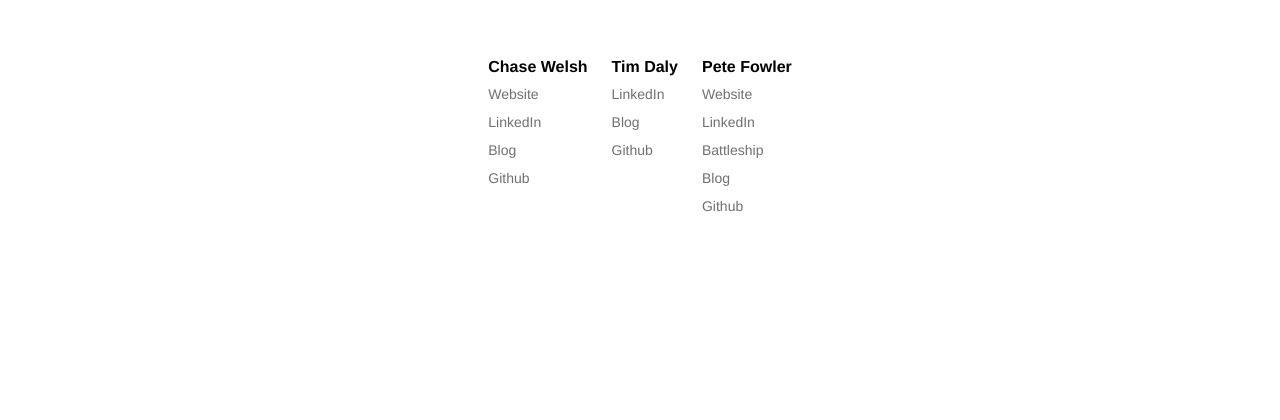
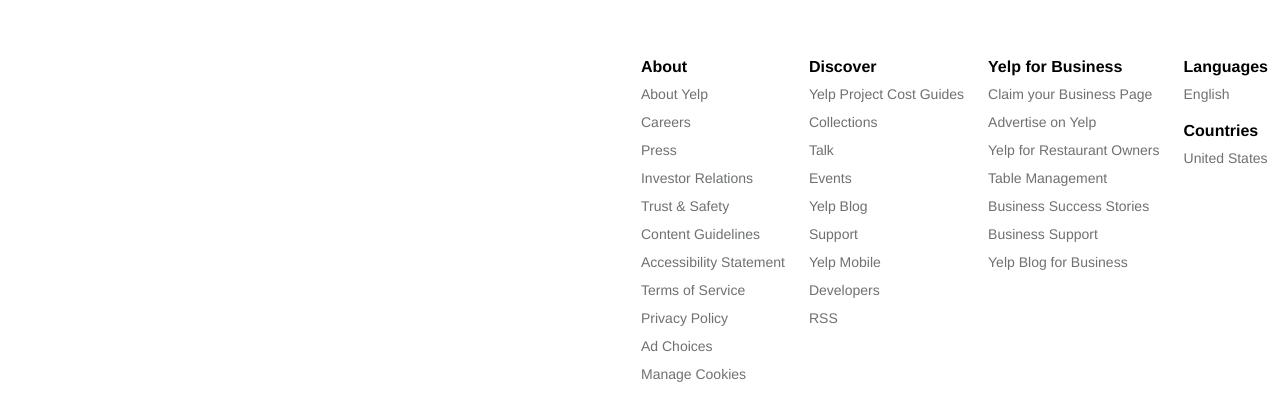
Before and after one commit to Pete-Fowler/yelp-clone-frontend, a React (Create React App) app: page /business/1 in a window 1280 px wide. Shown: the part 844-1264 px from the top of the page. Before the commit the page ends 1120 px from the top, so only its background shows below. Built offline with nearby package versions, Linux system fonts and the light colour scheme; no server answers.

Commit message:
Add actual yelp footer content

```diff
--- a/src/components/footer.js
+++ b/src/components/footer.js
@@ -6,27 +6,50 @@
     <div className="row" id="footer">
       <div style={{flex:"1"}}/>
       <div className="col">
-        <strong>Chase Welsh</strong>
-        <a href="https://f53.dev">Website</a>
-        <a href="https://www.linkedin.com/in/chase-welsh/">LinkedIn</a>
-        <a href="https://dev.to/f53">Blog</a>
-        <a href="https://github.com/CodeF53">Github</a>
+        <strong>About</strong>
+        <a href="#">About Yelp</a>
+        <a href="#">Careers</a>
+        <a href="#">Press</a>
+        <a href="#">Investor Relations</a>
+        <a href="#">Trust & Safety</a>
+        <a href="#">Content Guidelines</a>
+        <a href="#">Accessibility Statement</a>
+        <a href="#">Terms of Service</a>
+        <a href="#">Privacy Policy</a>
+        <a href="#">Ad Choices</a>
+        <a href="#">Manage Cookies</a>
+
       </div>
       <div className="col">
-        <strong>Tim Daly</strong>
-        <a href="https://www.linkedin.com/in/dalytimdaly/">LinkedIn</a>
-        <a href="https://dalytimdaly.medium.com">Blog</a>
-        <a href="https://github.com/dalytimdaly">Github</a>
+        <strong>Discover</strong>
+        <a href="#">Yelp Project Cost Guides</a>
+        <a href="#">Collections</a>
+        <a href="#">Talk</a>
+        <a href="#">Events</a>
+        <a href="#">Yelp Blog</a>
+        <a href="#">Support</a>
+        <a href="#">Yelp Mobile</a>
+        <a href="#">Developers</a>
+        <a href="#">RSS</a>
       </div>
       <div className="col">
-        <strong>Pete Fowler</strong>
-        <a href="https://petefowler.dev">Website</a>
-        <a href="https://www.linkedin.com/in/pete-fowler/">LinkedIn</a>
-        <a href="https://pete-fowler.github.io/battleship/">Battleship</a>
-        <a href="https://blog.petefowler.dev/">Blog</a>
-        <a href="https://github.com/Pete-Fowler">Github</a>
+        <strong>Yelp for Business</strong>
+        <a href="#">Claim your Business Page</a>
+        <a href="#">Advertise on Yelp</a>
+        <a href="#">Yelp for Restaurant Owners</a>
+        <a href="#">Table Management</a>
+        <a href="#">Business Success Stories</a>
+        <a href="#">Business Support</a>
+        <a href="#">Yelp Blog for Business</a>
       </div>
-      <div style={{flex:"1"}}/>
+      <div className="col">
+        <strong>Languages</strong>
+        <a href="#">English</a>
+        <br></br>
+        <strong>Countries</strong>
+        <a href="#">United States</a>
+      </div>
+      {/* <div style={{flex:"1"}}/> */}
     </div>
   );
 }
```
